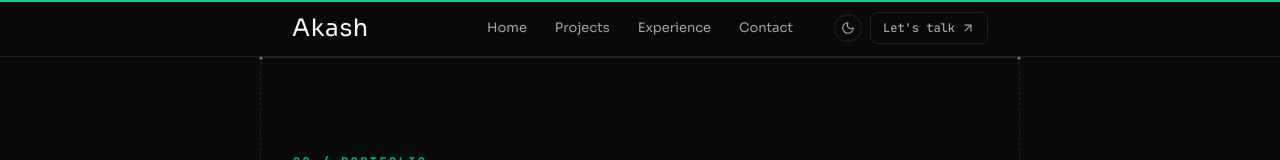
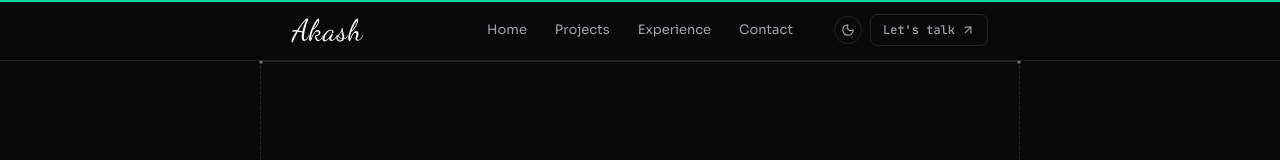
Before and after one commit to Royakash2/akashroy-portfolio, a Next.js app: page /projects in a window 1280 px wide. Shown: the top 160 px of the page. Built offline with nearby package versions, Linux system fonts and the light colour scheme.

Commit message:
fix(font): resolve Navbar logo font fallback issue

```diff
--- a/src/app/globals.css
+++ b/src/app/globals.css
@@ -8,6 +8,7 @@
   --font-sans: var(--font-sans);
   --font-serif: var(--font-serif);
   --font-mono: var(--font-mono);
+  --font-dancing: var(--font-dancing-script), cursive, sans-serif;
 
   --color-background: var(--background);
   --color-foreground: var(--foreground);
@@ -152,6 +153,10 @@ body {
   font-family: var(--font-mono);
 }
 
+.font-dancing {
+  font-family: var(--font-dancing-script), 'Dancing Script', cursive, sans-serif;
+}
+
 /* ================================================================== */
 /*  Background Stripes (diagonal, matching my-portfolio)              */
 /* ================================================================== */
--- a/src/app/layout.tsx
+++ b/src/app/layout.tsx
@@ -23,6 +23,8 @@ const instrumentSerif = Instrument_Serif({
 
 const dancingScript = Dancing_Script({
   subsets: ["latin"],
+  display: "swap",
+  fallback: ["cursive", "sans-serif"],
   variable: "--font-dancing-script",
 });
 
--- a/src/components/shared/Navbar.tsx
+++ b/src/components/shared/Navbar.tsx
@@ -28,7 +28,7 @@ export function Navbar() {
         <Link
           href="/"
           onClick={() => setMobileMenuOpen(false)}
-          className="text-2xl tracking-wide hover:opacity-80 transition-opacity shrink-0 font-(--font-dancing-script) text-(--fg)"
+          className="text-3xl tracking-wide hover:opacity-80 transition-opacity shrink-0 font-dancing text-(--fg)"
         >
           {site.firstName}
         </Link>
```
